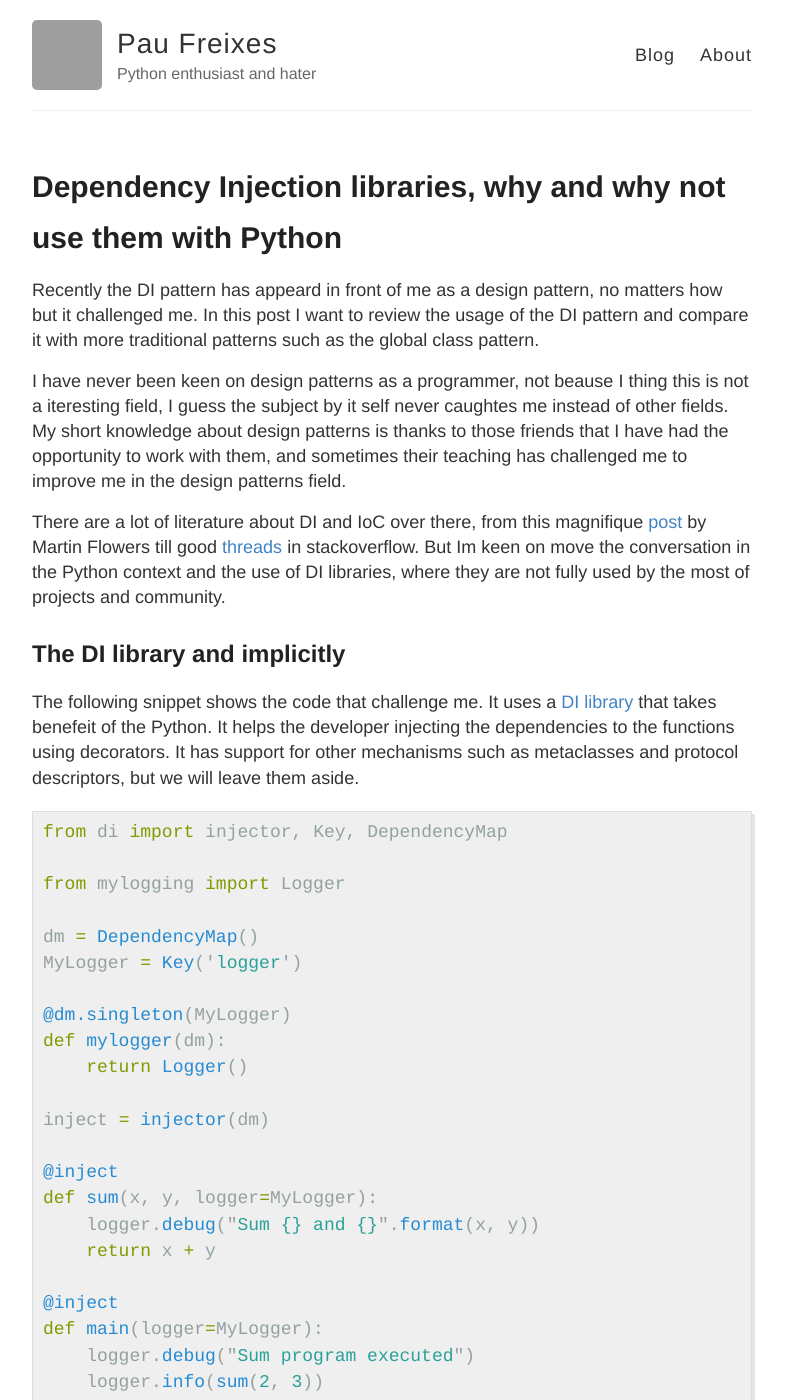
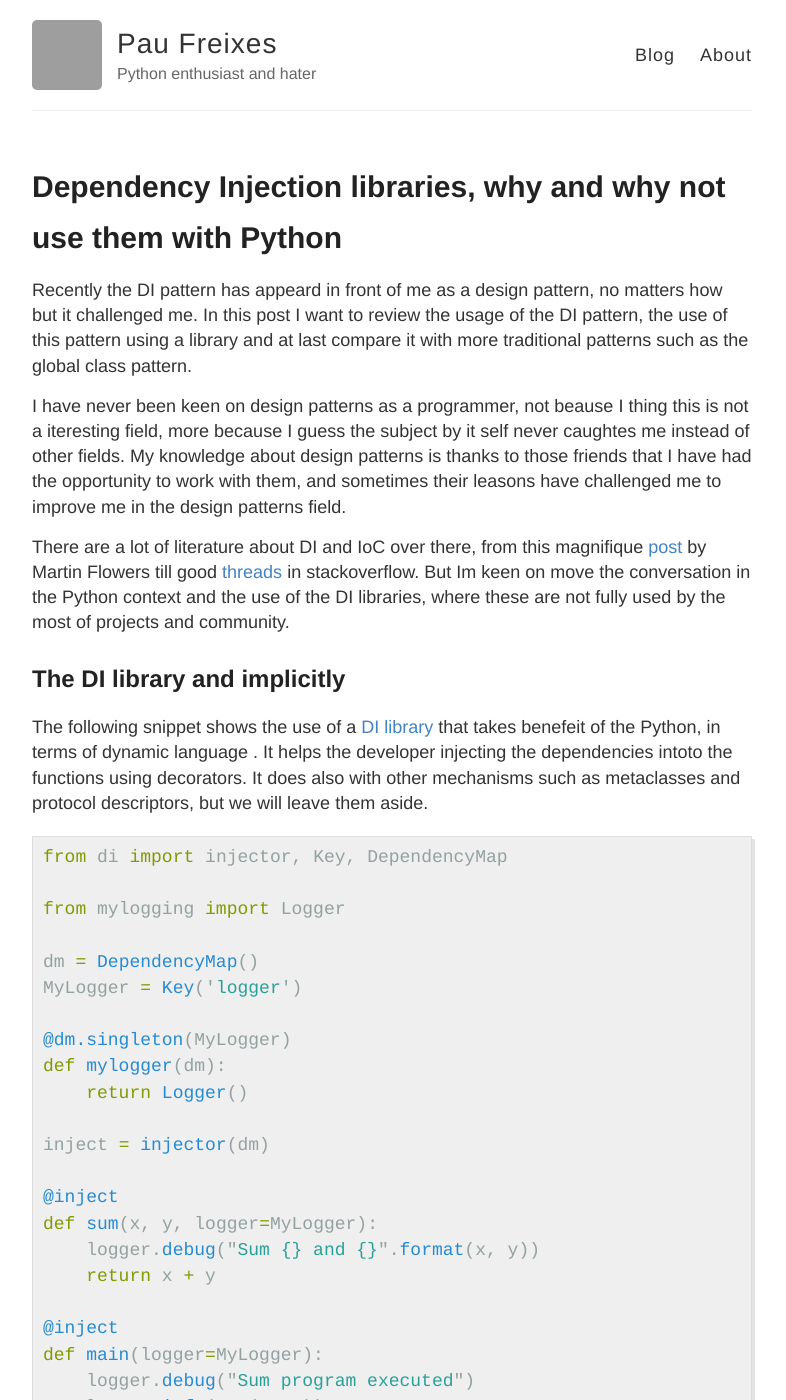
Before and after one commit to pfreixes/pfreixes.github.io, a Jekyll site: the page built from _posts/2016-04-02-Dependency-Injection-Libraries-Why-WhyNot-Python.md, in a window 1280 px wide and 1400 px high. Shown: the whole window, without its empty margins (248-1034 px from the left). Built offline with Jekyll 4.4.1, drawn with Linux system fonts in a browser that asks for light colours; some of the changed text lies outside the part shown; grey boxes are pictures that could not be loaded.

Commit message:
More typos fixed

```diff
--- a/_posts/2016-04-02-Dependency-Injection-Libraries-Why-WhyNot-Python.md
+++ b/_posts/2016-04-02-Dependency-Injection-Libraries-Why-WhyNot-Python.md
@@ -4,23 +4,23 @@
 ---
 
 Recently the DI pattern has appeard in front of me as a design pattern, no matters how but it
-challenged me. In this post I want to review the usage of the DI pattern and compare it with more
-traditional patterns such as the global class pattern.
+challenged me. In this post I want to review the usage of the DI pattern, the use of this pattern
+using a library and at last compare it with more traditional patterns such as the global class pattern.
 
 I have never been keen on design patterns as a programmer, not beause I thing this is not
-a iteresting field, I guess the subject by it self never caughtes me instead of other fields. My short knowledge about
-design patterns is thanks to those friends that I have had the opportunity to work with them, and
-sometimes their teaching has challenged me to improve me in the design patterns field.
+a iteresting field, more because I guess the subject by it self never caughtes me instead of other fields.
+My knowledge about design patterns is thanks to those friends that I have had the opportunity to work with them, and
+sometimes their leasons have challenged me to improve me in the design patterns field.
 
 There are a lot of literature about DI and IoC over there, from this magnifique [post](//martinfowler.com/articles/injection.html)
 by Martin Flowers till good [threads](//stackoverflow.com/questions/130794/what-is-dependency-injection) in stackoverflow.
-But Im keen on move the conversation in the Python context and the use of DI libraries, where they are not fully used by the most of projects and community.
+But Im keen on move the conversation in the Python context and the use of the DI libraries, where these are not fully used by the most of projects and community.
 
 ## The DI library and implicitly
 
-The following snippet shows the code that challenge me. It uses a [DI library](//stackoverflow.com/questions/130794/what-is-dependency-injection)
-that takes benefeit of the Python. It helps the developer injecting the dependencies to the functions using
-decorators. It has support for other mechanisms such as metaclasses and protocol descriptors, but we will leave them aside.
+The following snippet shows the use of a [DI library](//stackoverflow.com/questions/130794/what-is-dependency-injection)
+that takes benefeit of the Python, in terms of dynamic language . It helps the developer injecting the dependencies intoto the functions using
+decorators. It does also with other mechanisms such as metaclasses and protocol descriptors, but we will leave them aside.
 
 {% highlight python %}
 from di import injector, Key, DependencyMap
@@ -50,11 +50,12 @@
     main()
 {% endhighlight python %}
 
-The *inject* as a decorator wires automatically our *main* function with the same instance of our logger class. This allows to the
-functions that use the *logger* classs do not worry about how to build it, hence it makes the code lessly coupled.
+The *inject* decorator wires automatically our *main* function with the same instance of our *logger* class. This allows to the
+functions that use the *logger* classs do not worry about how to build it, hence it makes the code lessly coupled. We can se how
+the dependency passing argument becomes implicitly due the use of the library.
 
-We can se how the dependency passing argument becomes implicitly due the use of the library. In the following but, the code does the same
-but it makes it explicity, as the dependency injection pattern defines when it uses the parameter passing way.
+The dependency pattern can be done easly without the use of a DI library, just passing the parameter to all of these functions
+that require the instance, it becomes explicity. The following code shows that.
 
 {% highlight python %}
 from .logging import Logger
@@ -72,8 +73,9 @@
     main(logger)
 {% endhighlight python %}
 
-Both cases remove the factory pattern used by the following code, where it leaves the code very coupled and tied. If we want to change
-the constructor of the *Logger* class we must modify the whole code where this class is instanciated.
+Both cases removes the coupling between the functions and the instance creation, completly different to the tradtional factory pattern.
+The next code shows how the use of factories into each function couples the codee. if we want to change the constructor for any reason,
+the constructor of the *Logger* class must be modified into the whole code.
 
 {% highlight python %}
 from mylogging import Logger
@@ -209,13 +211,13 @@
 
 ## The global state symptom
 
-Until now we hae seen how the DI libraries can decrese the readability of our code, even thought it gives us an automatically
+Until now we have seen how the DI libraries can decrese the readability of our code, even thought it gives us an automatically
 way to inject the right instances into the functions as keyword args - [others](https://github.com/google/pinject) uses the arguments and a namming convention. But
-from the beginning we have been stumbling with the issues regarding the [global state](http://programmers.stackexchange.com/questions/148108/why-is-global-state-so-evil).
+from the beginning we have been stumbling with the issues of the [global state](http://programmers.stackexchange.com/questions/148108/why-is-global-state-so-evil).
 
-The factory example that we used at the begging, where it printed twice the results of the program was affected by this problem. The following code shows the internals of the
-*mylogging* module. As you can see each time that the class is instanciated it registeres the *StreamHandler* handler, hereby as many instances of the *Logger* class
-are created as many prints to the console will be done.
+The factory example that we used at the beginning, that code was affected by this problem. The following snippet shows the internals of the
+*mylogging* module. As you can see, each time that a *Logger* class is instanciated it registeres the *StreamHandler* handler, hereby as many
+instances of the *Logger* class are created as many prints to the console will be done.
 
 {% highlight python %}
 import logging
@@ -240,10 +242,10 @@
 
 As we saw before, the dependency injection pattern wires all of our functions with the same instance, either using a *singleton* pattern by the DI
 library or passing the same instance to each function, worths to say that dependeny pattern derives in more flexibility and testability, event though we still
-having a **global and share state*. Then We must be alert with the problems raised because of the mutable global state and concurreny issues.
+having a **global and share state**. We must be alert with the problems raised because of the mutable global state and the concurreny issues as well.
 
-Once we arrived here we might thing that the DI is not at all helping us to right better and safe code, even in case of the use of libraries that wire
-the functions automatically **we are losing readebility**. Lets considerer the following apoximation of our *myloging* module:
+Once we arrived here we might thing that the DI is not after all helping us to write better and safe code, even in the case of the use of libraries
+that wire the functions automatically we are **losing readability**. Lets to consider the following aproximation of our *myloging* module : the use of
 a [global class](https://pythonconquerstheuniverse.wordpress.com/2010/10/20/a-globals-class-pattern-for-python/) pattern.
 
 {% highlight python %}
@@ -291,9 +293,9 @@
     main()
 {% endhighlight python %}
 
-In contrast and because of the global state shared and mutability - the new *setup* method changes the behaviour of the logger class, and as
-it is **we have increased the uncertainty of the program and its unflexibility, making almost impossible give different behaviours to different parts
-of the code wihout affecting into each other**.
+In contrast and because of the global state shared and mutability - the new *setup* method changes the behaviour of the logger class,
+we have **increased the uncertainty** of the program and its **unflexibility**, making almost impossible give different behaviours
+to different parts of the code wihout affecting into each other.
 
 # Recaping
 
```
Also changed, not shown: other parts of _posts/2016-04-02-Dependency-Injection-Libraries-Why-WhyNot-Python.md (+4 -4 lines).
